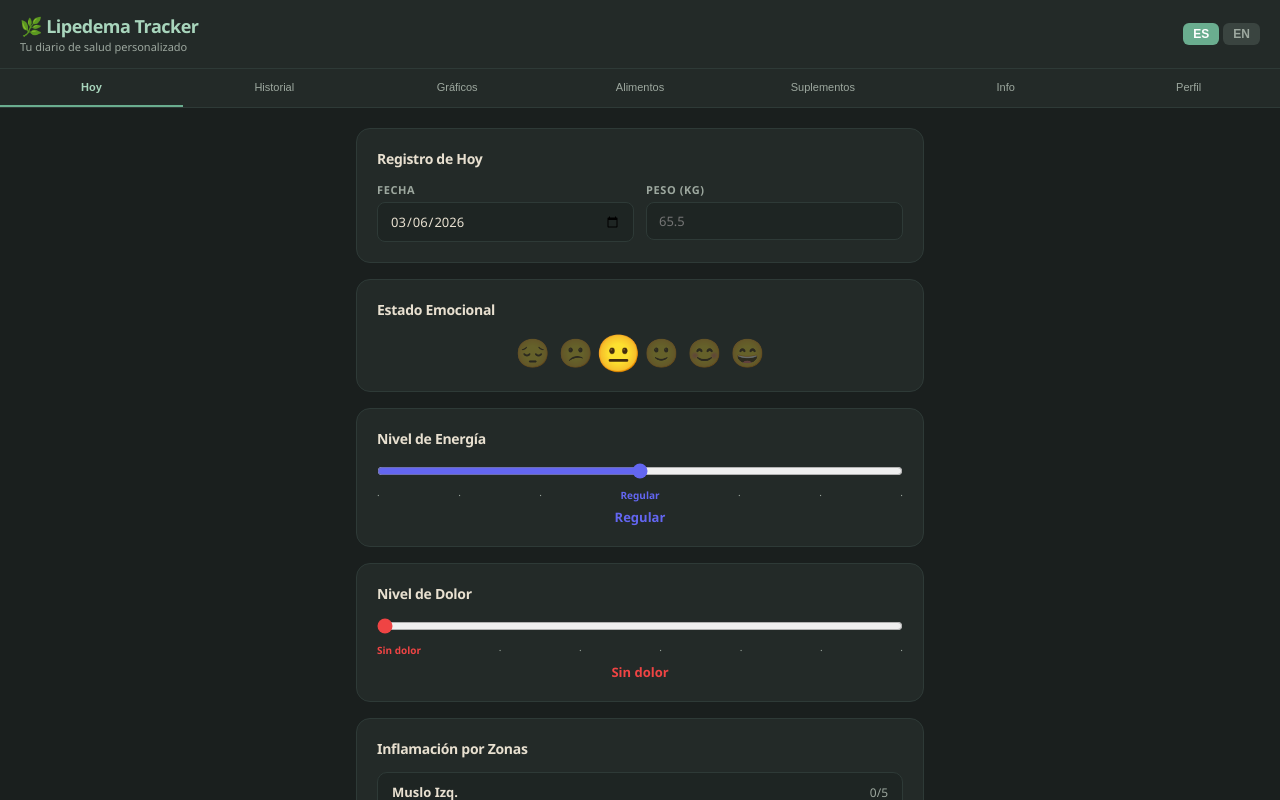
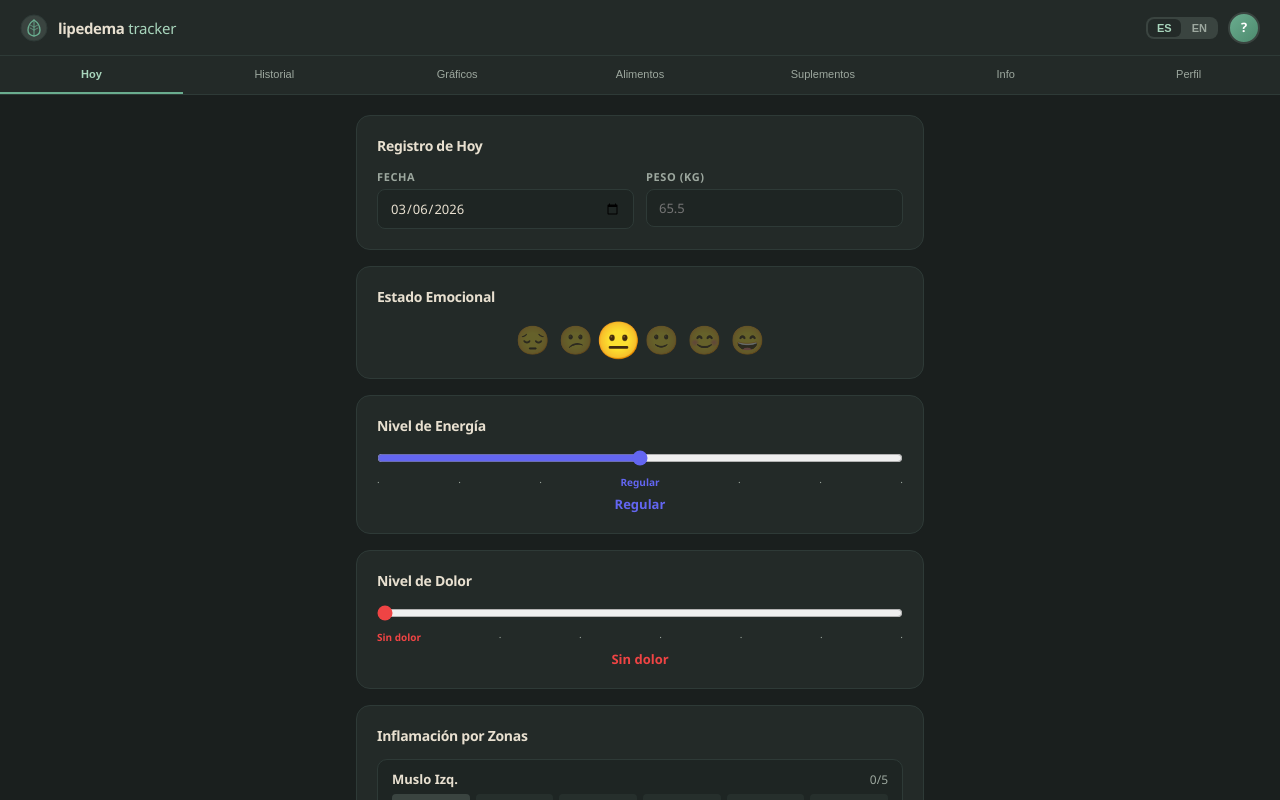
Before and after one commit to Deeius/lipedemapp, a React (Vite) app: page / in a window 1280 px wide. Both pictures are taken after a click on the button "Entrar a la app →". Shown: the top 800 px of the page. Built offline with nearby package versions, Linux system fonts and the light colour scheme.

Commit message:
Update App.jsx

```diff
--- a/src/App.jsx
+++ b/src/App.jsx
@@ -792,7 +792,18 @@ export default function App() {
   // ─── STYLES ───────────────────────────────────────────────────────────────
   const S = {
     app:       { fontFamily: "'DM Sans','Segoe UI',sans-serif", minHeight: "100vh", background: C.bg, color: C.cream },
-    header:    { background: C.bgCard, borderBottom: `1px solid ${C.border}`, padding: "14px 20px", display: "flex", justifyContent: "space-between", alignItems: "center", position: "sticky", top: 0, zIndex: 100 },
+    header:    {
+      background: C.bgCard,
+      borderBottom: `1px solid ${C.border}`,
+      padding: "0 20px",
+      height: 56,
+      display: "flex",
+      alignItems: "center",
+      justifyContent: "space-between",
+      position: "sticky",
+      top: 0,
+      zIndex: 100,
+    },
     title:     { fontSize: 18, fontWeight: 800, color: C.sageLight, letterSpacing: "-0.5px" },
     subtitle:  { fontSize: 11, color: C.creamMuted, marginTop: 1 },
     langBtn:   (a) => ({ padding: "4px 10px", borderRadius: 6, border: "none", cursor: "pointer", fontSize: 12, fontWeight: 700, background: a ? C.sage : C.creamFaint, color: a ? "#fff" : C.creamMuted, transition: "all 0.2s" }),
@@ -820,15 +831,53 @@ export default function App() {
 
   return (
     <div style={S.app}>
-      {/* Header */}
+      {/* ── HEADER ── */}
       <div style={S.header}>
-        <div>
-          <div style={S.title}>🌿 {t.appTitle}</div>
-          <div style={S.subtitle}>{t.appSubtitle}</div>
+
+        {/* Left: logo mark + wordmark */}
+        <div style={{ display: "flex", alignItems: "center", gap: 10 }}>
+          {/* Logo SVG — leaf + circle mark */}
+          <svg width="28" height="28" viewBox="0 0 28 28" fill="none" xmlns="http://www.w3.org/2000/svg">
+            <circle cx="14" cy="14" r="13" fill={C.creamFaint} stroke={C.border} strokeWidth="1"/>
+            {/* Leaf shape */}
+            <path d="M14 6 Q20 10 20 16 Q20 21 14 22 Q8 21 8 16 Q8 10 14 6Z"
+              fill="none" stroke={C.sage} strokeWidth="1.4" strokeLinejoin="round"/>
+            {/* Vein */}
+            <line x1="14" y1="6" x2="14" y2="22" stroke={C.sage} strokeWidth="0.9" strokeLinecap="round"/>
+            <line x1="14" y1="13" x2="18" y2="11" stroke={C.sage} strokeWidth="0.7" strokeLinecap="round"/>
+            <line x1="14" y1="16" x2="18" y2="14" stroke={C.sage} strokeWidth="0.7" strokeLinecap="round"/>
+            <line x1="14" y1="13" x2="10" y2="11" stroke={C.sage} strokeWidth="0.7" strokeLinecap="round"/>
+            <line x1="14" y1="16" x2="10" y2="14" stroke={C.sage} strokeWidth="0.7" strokeLinecap="round"/>
+          </svg>
+
+          {/* Wordmark */}
+          <div>
+            <span style={{ fontSize: 15, fontWeight: 800, color: C.cream, letterSpacing: "-0.4px" }}>
+              lipedema
+            </span>
+            <span style={{ fontSize: 15, fontWeight: 300, color: C.sageLight, letterSpacing: "-0.2px" }}>
+              {" "}tracker
+            </span>
+          </div>
         </div>
-        <div style={{ display: "flex", gap: 4 }}>
-          <button style={S.langBtn(lang === "es")} onClick={() => switchLang("es")}>ES</button>
-          <button style={S.langBtn(lang === "en")} onClick={() => switchLang("en")}>EN</button>
+
+        {/* Right: lang toggle + avatar */}
+        <div style={{ display: "flex", alignItems: "center", gap: 10 }}>
+          <div style={{ display: "flex", gap: 2, background: C.creamFaint, borderRadius: 8, padding: 2 }}>
+            <button style={{ padding: "3px 9px", borderRadius: 6, border: "none", cursor: "pointer", fontSize: 11, fontWeight: 700, background: lang === "es" ? C.bgCard : "transparent", color: lang === "es" ? C.sageLight : C.creamMuted, transition: "all 0.2s" }} onClick={() => switchLang("es")}>ES</button>
+            <button style={{ padding: "3px 9px", borderRadius: 6, border: "none", cursor: "pointer", fontSize: 11, fontWeight: 700, background: lang === "en" ? C.bgCard : "transparent", color: lang === "en" ? C.sageLight : C.creamMuted, transition: "all 0.2s" }} onClick={() => switchLang("en")}>EN</button>
+          </div>
+
+          {/* Avatar */}
+          <div
+            onClick={() => setTab("profile")}
+            title={profile.name || (lang === "es" ? "Mi perfil" : "My profile")}
+            style={{ width: 32, height: 32, borderRadius: "50%", background: `linear-gradient(135deg, ${C.sage}, ${C.sageDark})`, display: "flex", alignItems: "center", justifyContent: "center", cursor: "pointer", flexShrink: 0, border: `2px solid ${C.creamFaint}` }}
+          >
+            <span style={{ fontSize: 13, fontWeight: 800, color: "#fff", lineHeight: 1 }}>
+              {profile.name ? profile.name.trim()[0].toUpperCase() : "?"}
+            </span>
+          </div>
         </div>
       </div>
 
```
